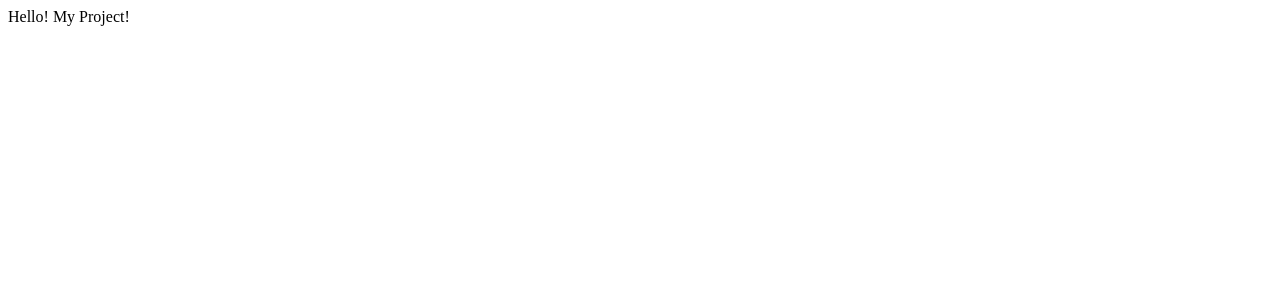
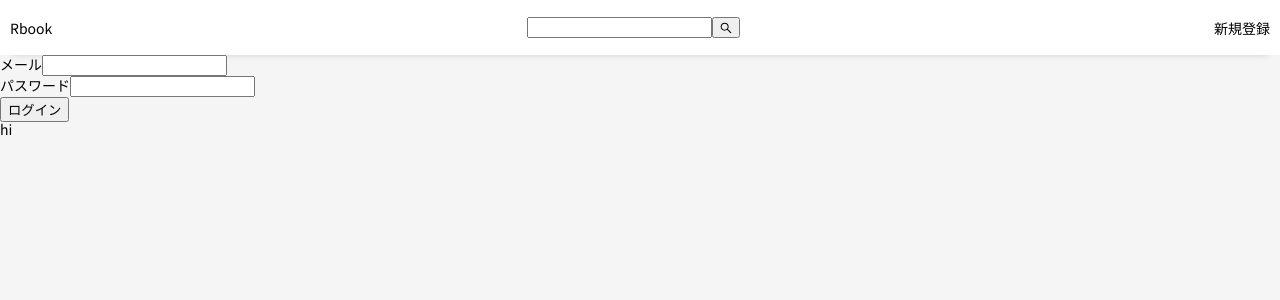
Before and after one commit to coffeeomori92/react-Rbook, a Next.js app in the folder 01_front-end/: page / in a window 1280 px wide. Shown: the top 300 px of the page. Built offline with nearby package versions, Linux system fonts and the light colour scheme.

Commit message:
css layout

```diff
--- /dev/null
+++ b/01_front-end/components/AppLayout.js
@@ -0,0 +1,63 @@
+import React from 'react';
+import Link from 'next/link';
+import styled from 'styled-components';
+import { SearchOutlined } from '@ant-design/icons';
+
+import LoginForm from './LoginForm';
+
+import {
+  Menu,
+  MenuLogo,
+  MenuRight,
+  MenuInputSearch,
+  SearchIcon
+} from '../styles/AppLayoutStyle';
+
+const LeftSide = styled.div`
+
+`;
+
+const MainContents = styled.div`
+
+`;
+
+const RightSide = styled.div`
+
+`;
+
+const AppLayout = ({ children }) => {
+  const me = false;
+  return (
+    <>
+      <Menu>
+        <MenuLogo>
+          <div><Link href="/"><a>Rbook</a></Link></div>
+        </MenuLogo>
+        <MenuInputSearch>
+          <form>
+            <input />
+            <button><SearchIcon /></button>
+          </form>
+        </MenuInputSearch>
+        <MenuRight>
+          {
+            me
+            ? <Link href="/profile"><a>Profile</a></Link>
+            : <Link href="/signup"><a>新規登録</a></Link>
+          }
+        </MenuRight>
+      </Menu>
+      <LeftSide>
+        { me ? <UserProfile /> : <LoginForm /> }
+      </LeftSide>
+      <MainContents>
+        { children }
+      </MainContents>
+      <RightSide>
+
+      </RightSide>
+    </>
+  );
+};
+
+export default AppLayout;
--- /dev/null
+++ b/01_front-end/components/LoginForm.js
@@ -0,0 +1,34 @@
+import React from 'react';
+import styled from 'styled-components';
+
+const Form = styled.div`
+  & label {
+    display: block;
+  }
+`;
+
+const LoginForm = () => {
+  return (
+    <>
+      <Form>
+          <label>
+            メール
+            <input
+              type="email"
+            />
+          </label>
+          <label>
+            パスワード
+            <input
+              type="passwords"
+            />
+          </label>
+          <div>
+            <button>ログイン</button>
+          </div>
+      </Form>
+    </>
+  );
+};
+
+export default LoginForm;
--- a/01_front-end/package.json
+++ b/01_front-end/package.json
@@ -9,7 +9,6 @@
   "author": "coffeemori",
   "license": "ISC",
   "dependencies": {
-    "@ant-design/icons": "^4.2.1",
     "next": "^9.4.4",
     "react": "^16.13.1",
     "react-dom": "^16.13.1",
@@ -17,5 +16,8 @@
     "redux": "^4.0.5",
     "styled-components": "^5.1.1",
     "styled-reset": "^4.1.6"
+  },
+  "devDependencies": {
+    "@ant-design/icons": "^4.2.1"
   }
 }
--- a/01_front-end/pages/_app.js
+++ b/01_front-end/pages/_app.js
@@ -1,6 +1,17 @@
+import React from 'react';
+import Head from 'next/head';
+
+import GlobalStyle from '../styles/GlobalStyle';
+
 const App = ({ Component }) => {
   return (
     <>
+      <Head>
+        <title>Rbook</title>
+        <link rel="shortcut icon" href="/favicon.ico" />
+        <link href="https://fonts.googleapis.com/css2?family=Noto+Sans+JP&display=swap" rel="stylesheet" />
+      </Head>
+      <GlobalStyle />
       <Component />
     </>
   );
--- a/01_front-end/pages/index.js
+++ b/01_front-end/pages/index.js
@@ -1,8 +1,12 @@
+import React from 'react';
+
+import AppLayout from '../components/AppLayout';
+
 const Home = () => {
   return (
-    <>
-      Hello! My Project!
-    </>
+    <AppLayout>
+      hi
+    </AppLayout>
   );
 };
 
--- /dev/null
+++ b/01_front-end/styles/AppLayoutStyle.js
@@ -0,0 +1,39 @@
+import styled from 'styled-components';
+import { SearchOutlined } from '@ant-design/icons';
+
+export const Menu = styled.div`
+  display: flex;
+  justify-content: space-between;
+  align-items: center;
+  padding: 10px;
+  background-color: #ffffff;
+  height: 55px;
+  box-shadow: 0px 10px 8px -12px rgba(184,184,184,1);
+`;
+
+export const MenuLogo = styled.div`
+  font-weight: 550;
+`;
+
+export const MenuInputSearch = styled.div`
+
+`;
+
+export const MenuRight = styled.div`
+  font-weight: 550;
+`;
+
+export const LeftSide = styled.div`
+`;
+
+export const MainContents = styled.div`
+
+`;
+
+export const RightSide = styled.div`
+
+`;
+
+export const SearchIcon = styled(SearchOutlined)`
+  font-size: 12px;
+`;
--- a/01_front-end/styles/GlobalStyle.js
+++ b/01_front-end/styles/GlobalStyle.js
@@ -6,6 +6,15 @@ const GlobalStyle = createGlobalStyle`
   * {
     box-sizing: border-box;
   }
+  html,
+  body {
+    height: 100%;
+  }
+  body {
+    background-color: #f5f5f5;
+    font-family: 'Noto Sans JP', -apple-system, BlinkMacSystemFont, 'Segoe UI', Roboto, Oxygen, Ubuntu, Cantarell, 'Open Sans', 'Helvetica Neue', sans-serif;
+    font-size: 14px;
+  }
   a {
     text-decoration: none;
     color: inherit;
--- /dev/null
+++ b/01_front-end/styles/LoginFormStyle.js
@@ -0,0 +1,2 @@
+import styled from 'styled-components';
+import { SearchOutlined } from '@ant-design/icons';
```
Also changed, not shown: 01_front-end/customHooks/useInput.js (added, +7 -0 lines).
